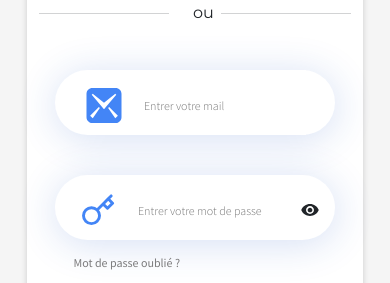
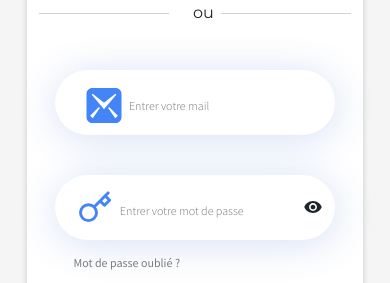
Before and after one commit to Wayd26/apdp-refonte, a React (Create React App) app: page /vos-demarches in a window 390 px wide. Shown: the part 561-844 px from the top of the page. Built offline with nearby package versions, Linux system fonts and the light colour scheme; no server answers.

Commit message:
bugs fixing

```diff
--- a/src/layouts/Auth/Auth.css
+++ b/src/layouts/Auth/Auth.css
@@ -129,6 +129,7 @@ outline: none;
     width: 25px;
     height: 25px;
     cursor: pointer;
+    margin:  auto;
 }
 .key {
     margin-left: 20px;
@@ -205,6 +206,10 @@ font: normal normal 300 13px/33px Source Sans Pro;
 
   input::placeholder {
     font-size: 12px;
+    /* padding-left: 2px; */
+  }
+  .auth-form-input {
+    padding-left : 5px;
   }
     .auth-illlustration-icon {
         width: 0%;
--- a/src/layouts/Auth/Auth.js
+++ b/src/layouts/Auth/Auth.js
@@ -80,7 +80,7 @@ const SignIn = () => {
                         <ImMail3 className={"auth-form-input-icon"}/>
                         <input placeholder={"Entrer votre mail"} className={"auth-form-input"}/>
                     </div>
-                    <div className={"auth-form-input-container "}>
+                    <div className={"auth-form-input-container d-flex flex-nowrap "}>
                         <FiKey className={"auth-form-input-icon key"}/>
                         <input placeholder={"Entrer votre mot de passe"} type={passwordIsVisible == false ? "password" : "text"} className={"auth-form-input"}/>
                        { passwordIsVisible == false ?
```
